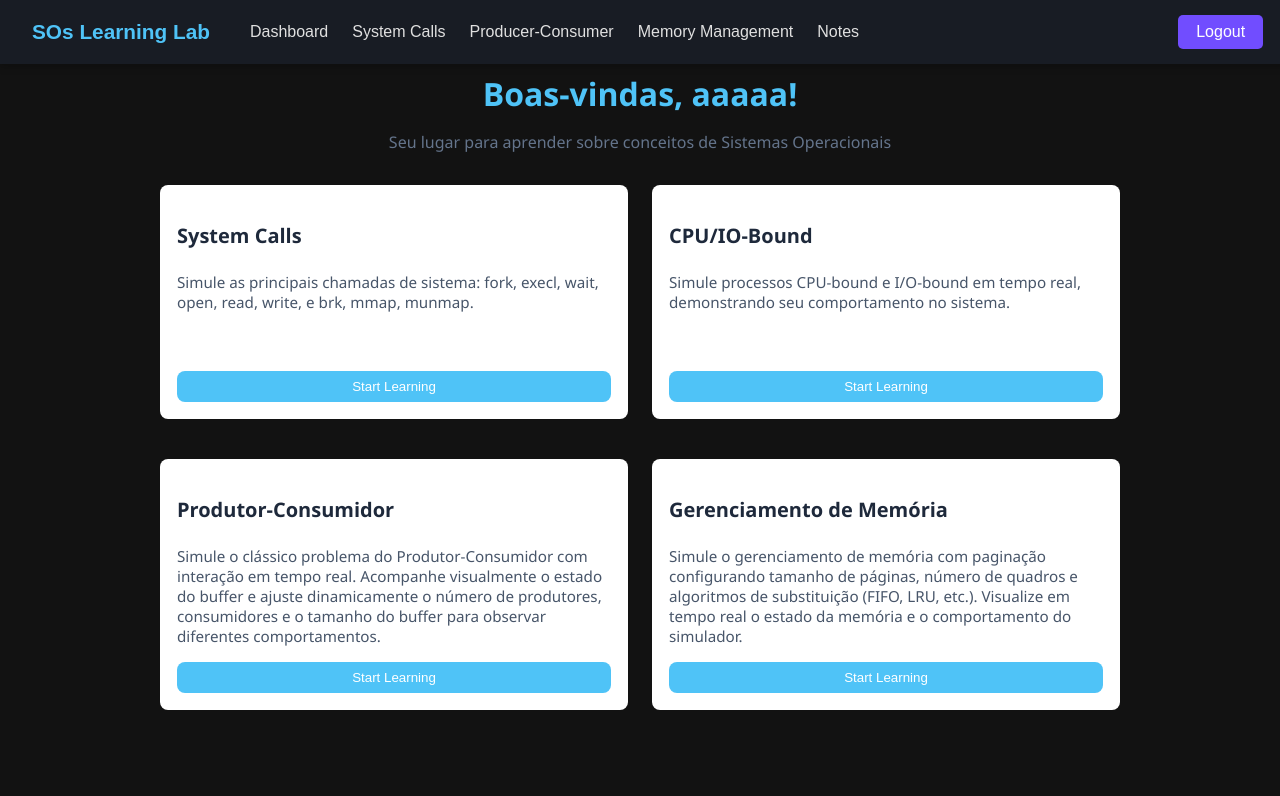
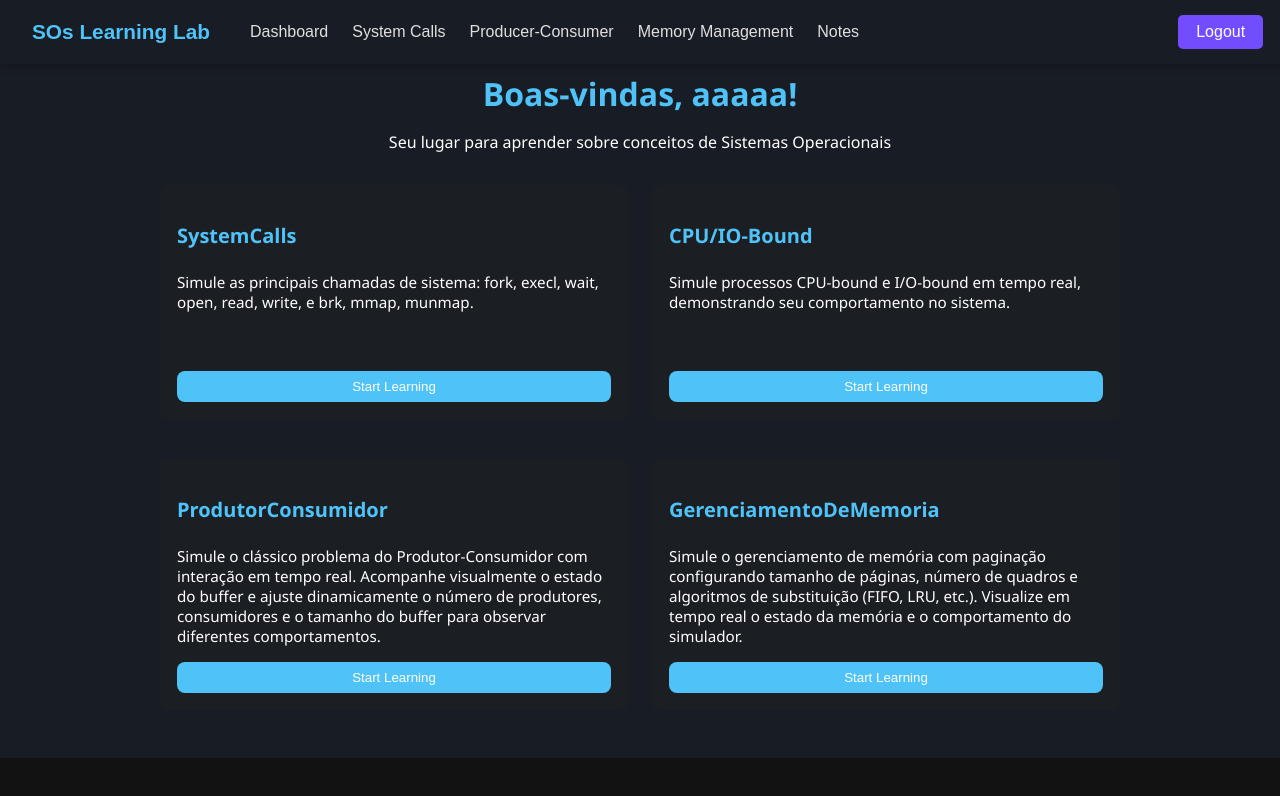
Before and after one commit to LHuss31/SOs_Project, a React (Vite) app: page /Dashboard in a window 1280 px wide. Shown: the top 796 px of the page. Built offline with nearby package versions, Linux system fonts and the light colour scheme.

Commit message:
add dashboard finalizada

```diff
--- a/src/pages/Dashboard.css
+++ b/src/pages/Dashboard.css
@@ -1,3 +1,14 @@
+#root {
+  background-color: #181c24;
+  color: #e0e0e0;
+  height: 100%;
+  width: 100%;
+  margin: 0;
+  padding: 0;
+  font-family: Arial, sans-serif;
+}
+
+
 .menu-container {
   max-width: 960px;
   margin: 0 auto;
@@ -17,7 +28,7 @@
 
 .welcome-subtitle {
   font-size: 1rem;
-  color: #64748b;
+  color: #ffffff;
   margin-bottom: 2rem;
   text-align: center;
 }
@@ -37,7 +48,8 @@
 
 /* Estilo dos cards */
 .card {
-  background-color: #ffffff;
+  background-color: #2328233a;
+  cursor: default;
   border: 1px solid #e2e8f0;
   border-radius: 12px;
   padding: 1.5rem;
@@ -61,13 +73,13 @@
 .card-title {
   font-size: 1.25rem;
   font-weight: 600;
-  color: #1e293b;
+  color: #4fc3f7;
   margin-bottom: 0.5rem;
 }
 
 .card-description {
   font-size: 0.95rem;
-  color: #475569;
+  color: #ffffff;
   margin-bottom: 1rem;
   flex-grow: 1;
 }
--- a/src/pages/Dashboard.jsx
+++ b/src/pages/Dashboard.jsx
@@ -1,13 +1,15 @@
 import React, { useState } from "react";
 import './Dashboard.css';
 import Navbar from "../components/NavBar";
+import { useNavigate } from 'react-router-dom';
 
 function Dashboard() {
   const [selected, setSelected] = useState(null);
+  const navigate = useNavigate();
 
   const options = [
     {
-      title: "System Calls",
+      title: "SystemCalls",
       description: "Simule as principais chamadas de sistema: fork, execl, wait, open, read, write, e brk, mmap, munmap."
     },
     {
@@ -15,35 +17,41 @@ function Dashboard() {
       description: "Simule processos CPU-bound e I/O-bound em tempo real, demonstrando seu comportamento no sistema."
     },
     {
-      title: "Produtor-Consumidor",
+      title: "ProdutorConsumidor",
       description: "Simule o clássico problema do Produtor-Consumidor com interação em tempo real. Acompanhe visualmente o estado do buffer e ajuste dinamicamente o número de produtores, consumidores e o tamanho do buffer para observar diferentes comportamentos."
     },
     {
-      title: "Gerenciamento de Memória",
+      title: "GerenciamentoDeMemoria",
       description: "Simule o gerenciamento de memória com paginação configurando tamanho de páginas, número de quadros e algoritmos de substituição (FIFO, LRU, etc.). Visualize em tempo real o estado da memória e o comportamento do simulador."
     }
   ];
 
   return (
     <>
-    <Navbar/>
+      <Navbar />
       <div className="menu-container">
         <h1 className="welcome-title">Boas-vindas, aaaaa!</h1>
         <p className="welcome-subtitle">
           Seu lugar para aprender sobre conceitos de Sistemas Operacionais
         </p>
 
-      {/* Adicionado contêiner grid */}
         <div className="card-grid">
           {options.map((option, index) => (
             <div
               key={index}
-            className={`card ${selected === option.title ? "selected" : ""}`}
-            onClick={() => setSelected(option.title)}
+              className={'card'}
             >
               <h3 className="card-title">{option.title}</h3>
               <p className="card-description">{option.description}</p>
-            <button className="card-button">Start Learning</button>
+              <button
+                    className="card-button"
+                    onClick={() => {
+                      setSelected(option.title);
+                      navigate(`/${option.title}`);
+                    }}
+                  >
+                    Start Learning
+                  </button>
             </div>
           ))}
         </div>
--- a/src/pages/LoginCadastro.css
+++ b/src/pages/LoginCadastro.css
@@ -12,7 +12,7 @@ body {
     flex-direction: column;
     align-items: center;
     justify-content: flex-start;
-    padding-top: 100px; /* Espaço para o header fixo */
+    padding-top: 100px;
 }
 
 .Header {
```
Lines whose indentation alone changed are shown as unchanged.
